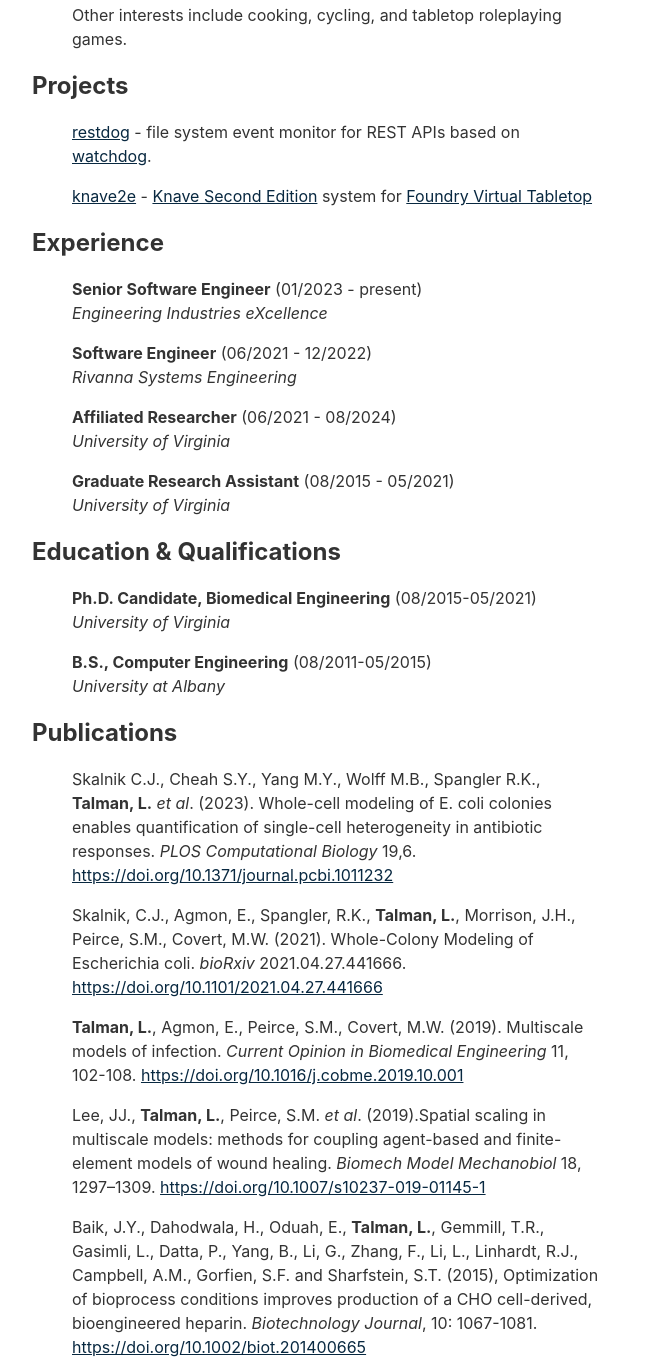
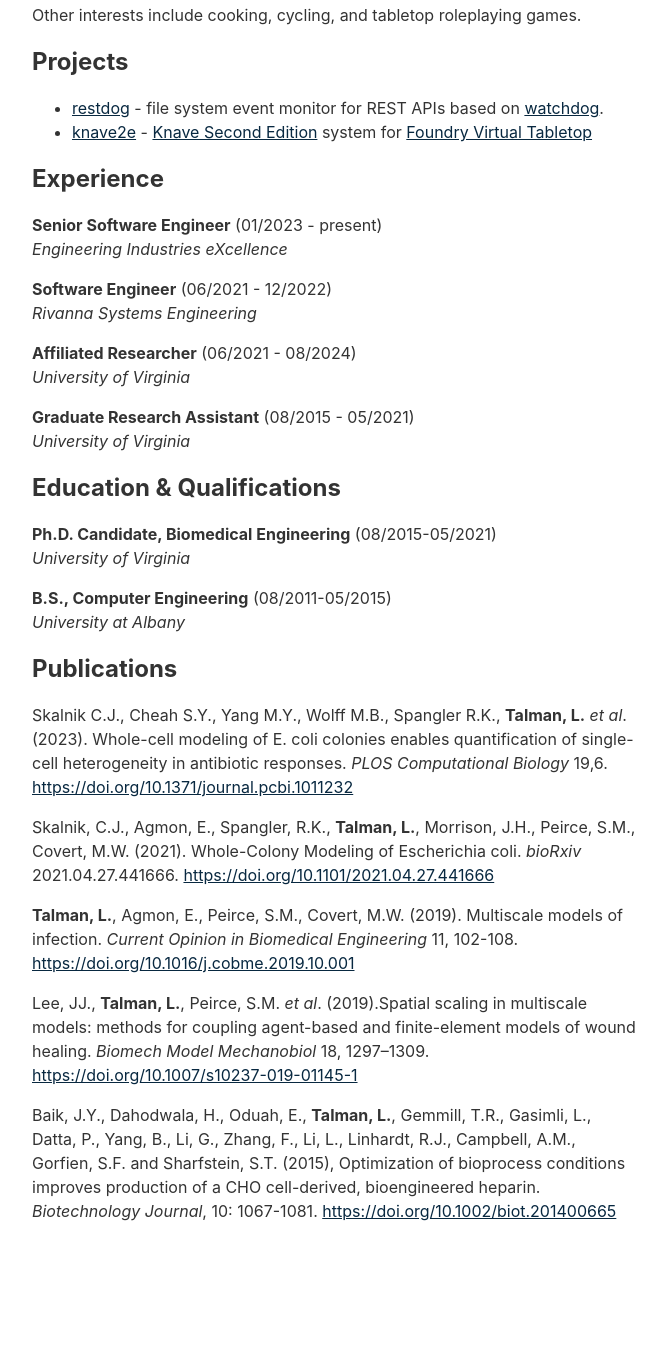
Before and after one commit to Lee-Talman/lee-talman.github.io, an Eleventy site: page content/about/index.md in a window 1280 px wide. Shown: the part 254-1616 px from the top of the page, without its empty margins (304-970 px from the left). After the commit the page ends 1493 px from the top, so only its background shows below. Built offline with nearby package versions, Linux system fonts and the light colour scheme; Eleventy itself is replaced by a stand-in of ours; files that its build step writes are made by us from their sources.

Commit message:
add contact page, fix about formatting

```diff
--- a/content/about/index.md
+++ b/content/about/index.md
@@ -6,46 +6,46 @@ eleventyNavigation:
 ---
 # About
 
-> Former academic, now a software engineer and consultant at [Engineering Industries eXcellence](https://www.indx.com/). Currently solving problems relating to manufacturing and supply chain optimization.
+Former academic, now a software engineer and consultant at [Engineering Industries eXcellence](https://www.indx.com/). Currently solving problems relating to manufacturing and supply chain optimization.
 
-> Other interests include cooking, cycling, and tabletop roleplaying games.
+Other interests include cooking, cycling, and tabletop roleplaying games.
 
 ## Projects
 
-> [restdog](https://github.com/Lee-Talman/restdog) - file system event monitor for REST APIs based on [watchdog](https://github.com/gorakhargosh/watchdog).
+* [restdog](https://github.com/Lee-Talman/restdog) - file system event monitor for REST APIs based on [watchdog](https://github.com/gorakhargosh/watchdog).
 
-> [knave2e](https://github.com/Lee-Talman/knave2e) - [Knave Second Edition](https://www.drivethrurpg.com/en/product/484910/knave-second-edition) system for [Foundry Virtual Tabletop](https://foundryvtt.com/)
+* [knave2e](https://github.com/Lee-Talman/knave2e) - [Knave Second Edition](https://www.drivethrurpg.com/en/product/484910/knave-second-edition) system for [Foundry Virtual Tabletop](https://foundryvtt.com/)
 
 ## Experience
 
-> **Senior Software Engineer** (01/2023 - present)
+**Senior Software Engineer** (01/2023 - present)
 *Engineering Industries eXcellence*
 
-> **Software Engineer** (06/2021 - 12/2022)
+**Software Engineer** (06/2021 - 12/2022)
 *Rivanna Systems Engineering*
 
-> **Affiliated Researcher** (06/2021 - 08/2024)
+**Affiliated Researcher** (06/2021 - 08/2024)
 *University of Virginia*
 
-> **Graduate Research Assistant** (08/2015 - 05/2021)
+**Graduate Research Assistant** (08/2015 - 05/2021)
 *University of Virginia*
 
 ## Education & Qualifications
 
-> **Ph.D. Candidate, Biomedical Engineering** (08/2015-05/2021)
+**Ph.D. Candidate, Biomedical Engineering** (08/2015-05/2021)
 *University of Virginia*
 
-> **B.S., Computer Engineering** (08/2011-05/2015)
+**B.S., Computer Engineering** (08/2011-05/2015)
 *University at Albany*
 
 ## Publications
 
-> Skalnik C.J., Cheah S.Y., Yang M.Y., Wolff M.B., Spangler R.K., **Talman, L.** *et al*. (2023). Whole-cell modeling of E. coli colonies enables quantification of single-cell heterogeneity in antibiotic responses. *PLOS Computational Biology* 19,6. <https://doi.org/10.1371/journal.pcbi.1011232>
+Skalnik C.J., Cheah S.Y., Yang M.Y., Wolff M.B., Spangler R.K., **Talman, L.** *et al*. (2023). Whole-cell modeling of E. coli colonies enables quantification of single-cell heterogeneity in antibiotic responses. *PLOS Computational Biology* 19,6. <https://doi.org/10.1371/journal.pcbi.1011232>
 
-> Skalnik, C.J., Agmon, E., Spangler, R.K., **Talman, L.**, Morrison, J.H., Peirce, S.M., Covert, M.W. (2021). Whole-Colony Modeling of Escherichia coli. *bioRxiv* 2021.04.27.441666. <https://doi.org/10.1101/2021.04.27.441666>
+Skalnik, C.J., Agmon, E., Spangler, R.K., **Talman, L.**, Morrison, J.H., Peirce, S.M., Covert, M.W. (2021). Whole-Colony Modeling of Escherichia coli. *bioRxiv* 2021.04.27.441666. <https://doi.org/10.1101/2021.04.27.441666>
 
-> **Talman, L.**, Agmon, E., Peirce, S.M., Covert, M.W. (2019). Multiscale models of infection. *Current Opinion in Biomedical Engineering* 11, 102-108. <https://doi.org/10.1016/j.cobme.2019.10.001>
+**Talman, L.**, Agmon, E., Peirce, S.M., Covert, M.W. (2019). Multiscale models of infection. *Current Opinion in Biomedical Engineering* 11, 102-108. <https://doi.org/10.1016/j.cobme.2019.10.001>
 
-> Lee, JJ., **Talman, L.**, Peirce, S.M. *et al*. (2019).Spatial scaling in multiscale models: methods for coupling agent-based and finite-element models of wound healing. *Biomech Model Mechanobiol* 18, 1297–1309. <https://doi.org/10.1007/s10237-019-01145-1>
+Lee, JJ., **Talman, L.**, Peirce, S.M. *et al*. (2019).Spatial scaling in multiscale models: methods for coupling agent-based and finite-element models of wound healing. *Biomech Model Mechanobiol* 18, 1297–1309. <https://doi.org/10.1007/s10237-019-01145-1>
 
-> Baik, J.Y., Dahodwala, H., Oduah, E., **Talman, L.**, Gemmill, T.R., Gasimli, L., Datta, P., Yang, B., Li, G., Zhang, F., Li, L., Linhardt, R.J., Campbell, A.M., Gorfien, S.F. and Sharfstein, S.T. (2015), Optimization of bioprocess conditions improves production of a CHO cell-derived, bioengineered heparin. *Biotechnology Journal*, 10: 1067-1081. <https://doi.org/10.1002/biot.201400665>
+Baik, J.Y., Dahodwala, H., Oduah, E., **Talman, L.**, Gemmill, T.R., Gasimli, L., Datta, P., Yang, B., Li, G., Zhang, F., Li, L., Linhardt, R.J., Campbell, A.M., Gorfien, S.F. and Sharfstein, S.T. (2015), Optimization of bioprocess conditions improves production of a CHO cell-derived, bioengineered heparin. *Biotechnology Journal*, 10: 1067-1081. <https://doi.org/10.1002/biot.201400665>
--- /dev/null
+++ b/content/contact/index.md
@@ -0,0 +1,15 @@
+---
+layout: layouts/base.njk
+eleventyNavigation:
+  key: Contact
+  order: 4
+---
+
+# Contact
+
+Available to consult on projects relating to modeling & simulation, backend web/cloud development, and data engineering.
+
+My specialty is developing and deploying software solutions for manufacturing and supply lines for the shipbuilding, semiconductor, and pharmaceutical industries.
+
+* Email: leetlmn@gmail.com
+* Time Zone: UTC - 5 (East Coast USA)
```
